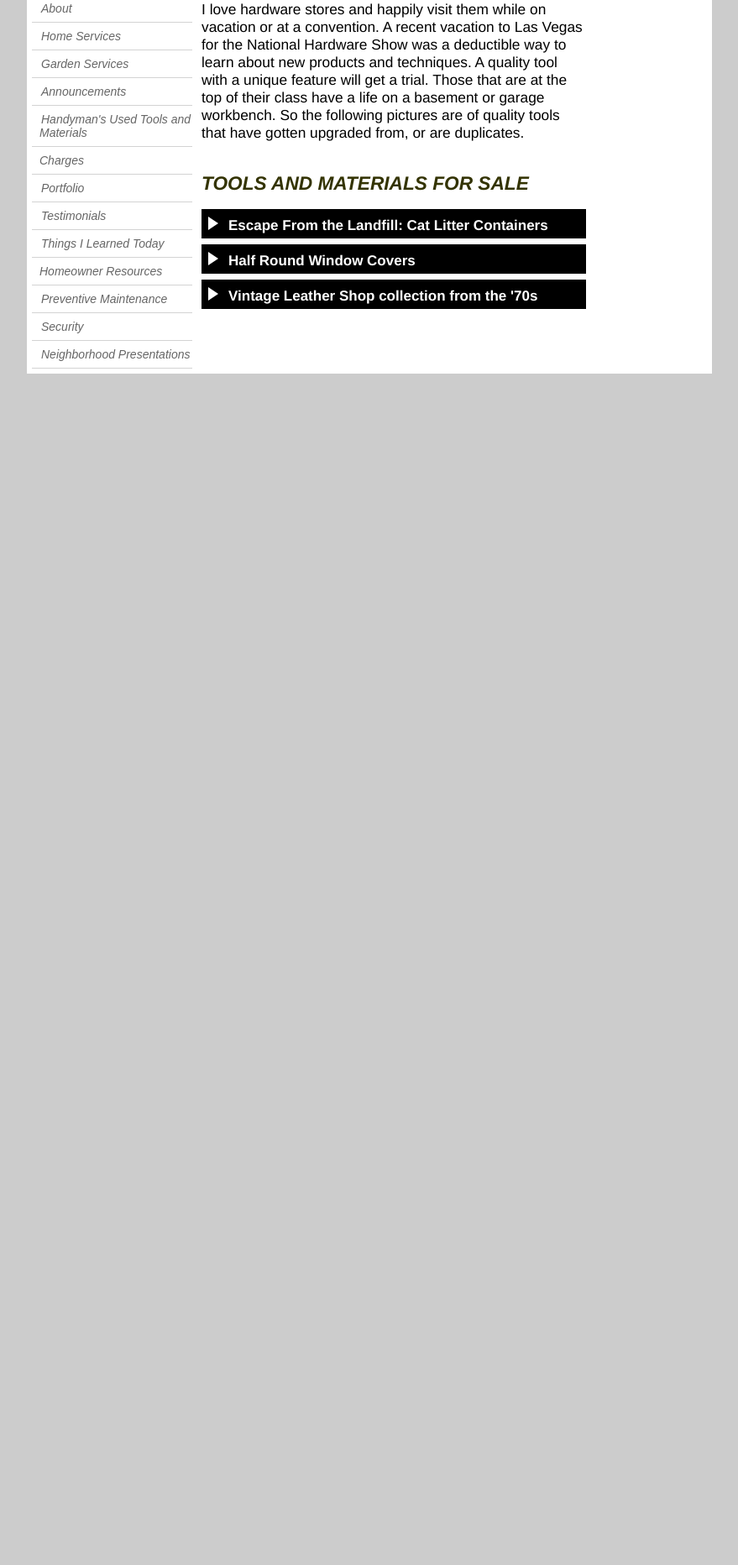
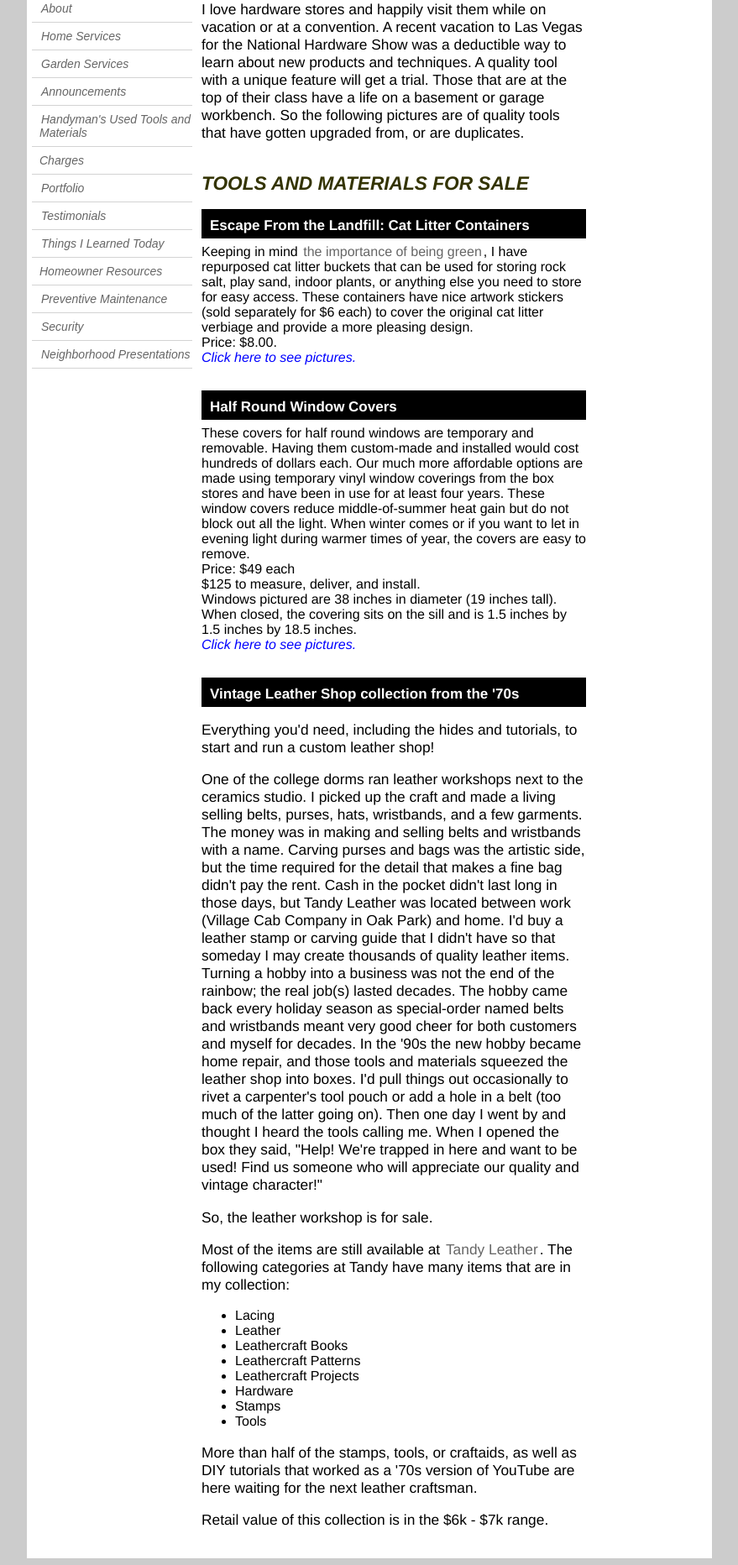
Before and after one commit to scatteredfrog/flirzelkwerp_pphm, a PHP site: page /toolsmats.php in a window 1280 px wide. Shown: the part 305-2169 px from the top of the page at 84% size, without its empty margins (200-1079 px from the left). Before the commit the page ends 750 px from the top, so only its background shows below. Run offline with PHP 8.4, Linux system fonts and the light colour scheme.

Commit message:
Tools and mats hidey stuff

```diff
--- a/css/toolsmats.css
+++ b/css/toolsmats.css
@@ -6,6 +6,7 @@
     font-weight: bold;
     padding-bottom: 5px;
     padding-top: 10px;
+    padding-left: 10px;
     background-color: #000;
     color: #fff;
     margin-bottom: 7px;
@@ -56,4 +57,9 @@
 }
 
 #galant { height:220px; }
-.saleOtherStuff { display: none; }
+#litter-pix,#covers-pix { display: none; }
+.clickToSee {
+    font-style: italic;
+    color: #0000ff;
+    cursor: pointer;
+}
--- a/js/angular/ToolsMatsCtrl.js
+++ b/js/angular/ToolsMatsCtrl.js
@@ -4,18 +4,14 @@ app.controller('ToolsMatsCtrl', function($scope) {
 
     $scope.arrowClick = function(id) {
         $scope.id = id;
-        if (angular.element('#'+id+"-span").hasClass('saleTriangle')) {
-            angular.element('#'+id+"-span").removeClass('saleTriangle');
-            angular.element('#'+id+"-span").addClass('saleTriangleDown');
-            angular.element('#'+id+"-stuff").show();
-            if ($scope.id == 'litter' || $scope.id == 'covers') {
-                window.scrollBy(0,500);
-            }
+        if (angular.element('#'+id+'-pix').css('display') === 'none') {
+            angular.element('#'+id+"-pix").css('display','block');
+            angular.element('#'+id+"-see").html('Click here to hide pictures.');
         } else {
-            angular.element('#'+id+"-span").removeClass('saleTriangleDown');
-            angular.element('#'+id+"-span").addClass('saleTriangle');
-            angular.element('#'+id+"-stuff").hide();
+            angular.element('#'+id+"-pix").css('display','none');
+            angular.element('#'+id+"-see").html('Click here to see pictures.');
         }
+
     };
 
 });
--- a/toolsmats.php
+++ b/toolsmats.php
@@ -46,15 +46,10 @@
                     that have gotten upgraded from, or are duplicates.</div>
                 <br />&nbsp;<br />
                 <div class="subSection">Tools and Materials For Sale</div>
-                <div ng-click="arrowClick('litter')" id="litter" class="sale saleTitle"><span id="litter-span" class="saleTriangle"></span>
+                <div id="litter" class="sale saleTitle">
                     Escape From the Landfill: Cat Litter Containers
                 </div>
-                <div id="litter-stuff" class="saleOtherStuff">
-                    <div class="fotorama">
-                        <img src="/images/sale/tcat1.jpg" />
-                        <img src="/images/sale/tcat2.jpg" />
-                        <img src="/images/sale/tcat3.jpg" />
-                    </div>
+                <div class="saleOtherStuff">
                     <div class="sale saleDescription">
                         Keeping in mind <a href="how_green.php">the importance of being
                         green</a>, I have repurposed cat litter buckets that can be
@@ -62,19 +57,21 @@
                         else you need to store for easy access. These containers have
                         nice artwork stickers (sold separately for $6 each) to cover the
                         original cat litter verbiage and provide a more pleasing design.<br />
-                        Price: $8.00.
+                        Price: $8.00.<br />
+                        <span ng-click="arrowClick('litter')" id="litter-see" class="clickToSee">Click here to see pictures.</span>
                     </div>
+                    <div ng-show="id=='litter'" id="litter-pix" class="fotorama">
+                        <img src="/images/sale/tcat1.jpg" />
+                        <img src="/images/sale/tcat2.jpg" />
+                        <img src="/images/sale/tcat3.jpg" />
+                    </div>
+                    &nbsp;<br />
                 </div>
 
-                <div ng-click="arrowClick('covers')" id="covers" class="sale saleTitle"><span id="covers-span" class="saleTriangle"></span>
+                <div id="covers" class="sale saleTitle">
                     Half Round Window Covers
                 </div>
                 <div class="saleOtherStuff" id="covers-stuff">
-                    <div class="fotorama">
-                        <img src="/images/sale/hround1.jpg" />
-                        <img src="/images/sale/hround2.jpg" />
-                        <img src="/images/sale/hround3.jpg" />
-                    </div>
                     <div class="sale saleDescription">
                         These covers for half round windows are temporary and removable.
                         Having them custom-made and installed would cost hundreds of dollars
@@ -88,11 +85,18 @@
                         $125 to measure, deliver, and install.<br />
                         Windows pictured are 38 inches in diameter (19 inches tall). When closed,
                         the covering sits on the sill and is 1.5 inches by 1.5 inches by 18.5
-                        inches.
+                        inches.<br />
+                        <span ng-click="arrowClick('covers')" id="covers-see" class="clickToSee">Click here to see pictures.</span>
                     </div>
+                    <div id="covers-pix" class="fotorama">
+                        <img src="/images/sale/hround1.jpg" />
+                        <img src="/images/sale/hround2.jpg" />
+                        <img src="/images/sale/hround3.jpg" />
+                    </div>
+                    &nbsp;<br />
                 </div>
 
-                <div class="sale saleTitle" id="leather" ng-click="arrowClick('leather')"><span id="leather-span" class="saleTriangle"></span>
+                <div class="sale saleTitle" id="leather">
                     Vintage Leather Shop collection from the '70s</div>
                 <div id="leather-stuff" class="saleOtherStuff">
                     <div class="sale saleDescription">
```
Also changed, not shown: images/galant.jpg (added), images/garden_bench.jpg (added), images/garden_bird_bath.jpg (added), images/garden_pergola.jpg (added), images/how_green/alley_pothole.jpg (added), images/how_green/carpenter_pencil.jpg (added), images/how_green/repaired_stairs.jpg (added), images/how_green/tc_container.jpg (added), 1 other file.
